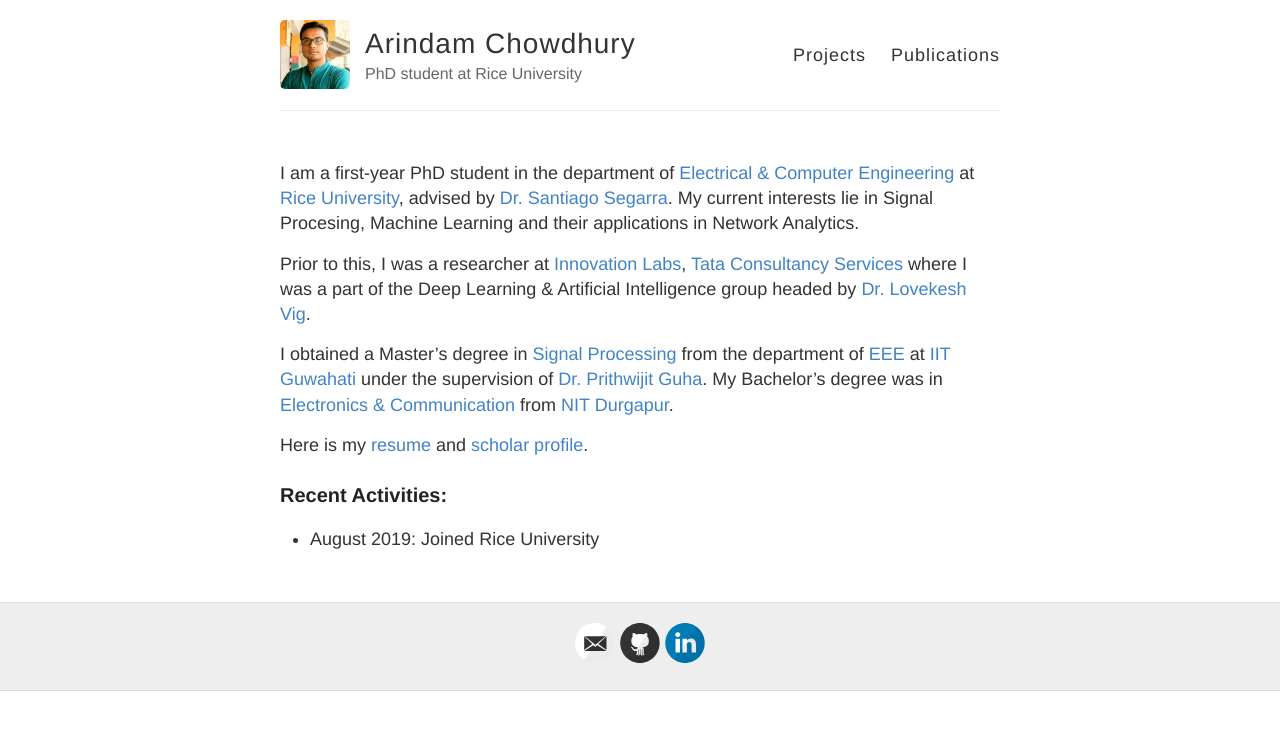
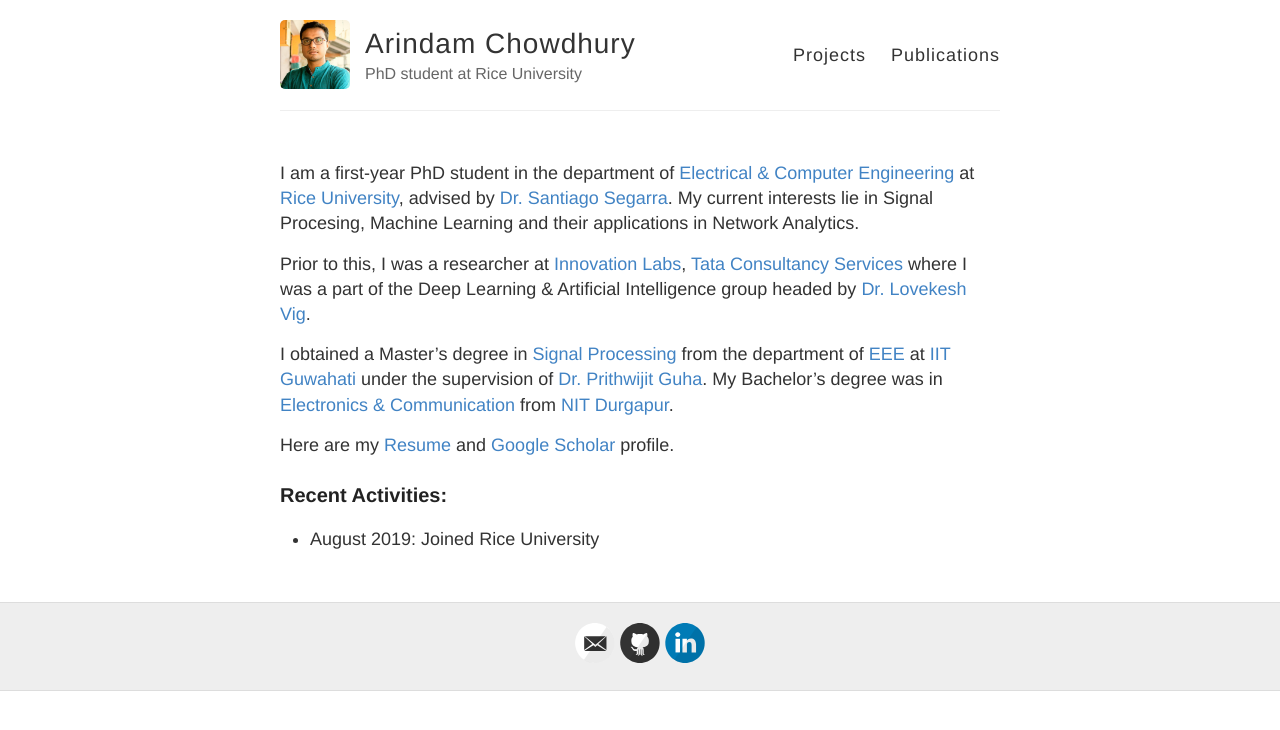
Before and after one commit to ArCho48/ArCho48.github.io, a Jekyll site: the page built from index.md, in a window 1280 px wide. Shown: the top 730 px of the page. Built offline with Jekyll 4.4.1, drawn with Linux system fonts in a browser that asks for light colours.

Commit message:
tenth commit

```diff
--- a/index.md
+++ b/index.md
@@ -9,7 +9,7 @@ Prior to this, I was a researcher at [Innovation Labs](https://www.tcs.com/resea
 
 I obtained a Master's degree in [Signal Processing](https://www.iitg.ac.in/eee/mtechSP_course_struct.html) from the department of [EEE](https://www.iitg.ac.in/eee/) at [IIT Guwahati](http://www.iitg.ac.in/) under the supervision of [Dr. Prithwijit Guha](https://www.iitg.ac.in/eee/pguha.html). My Bachelor's degree was in [Electronics & Communication](https://www.nitdgp.ac.in/department/EC) from [NIT Durgapur](https://www.nitdgp.ac.in/).
 
-Here is my [resume](https://archo48.github.io/ac_resume.pdf) and [scholar profile](https://scholar.google.co.in/citations?user=zAu1_ZIAAAAJ&hl=en).
+Here are my [Resume](https://archo48.github.io/ac_resume.pdf) and [Google Scholar](https://scholar.google.co.in/citations?user=zAu1_ZIAAAAJ&hl=en) profile.
 
 <!--<form action="https://scholar.google.co.in/citations?user=OguKfJIAAAAJ&hl=en">
     <input type="submit" value="Google Scholar" width="100" height="20" />
```
